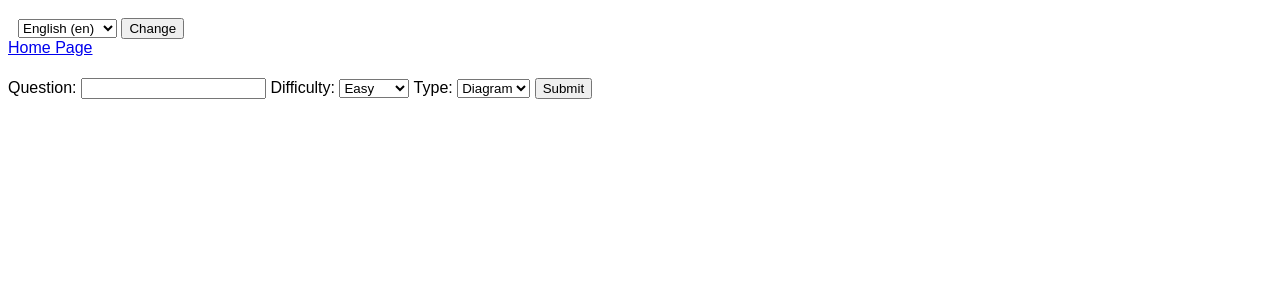
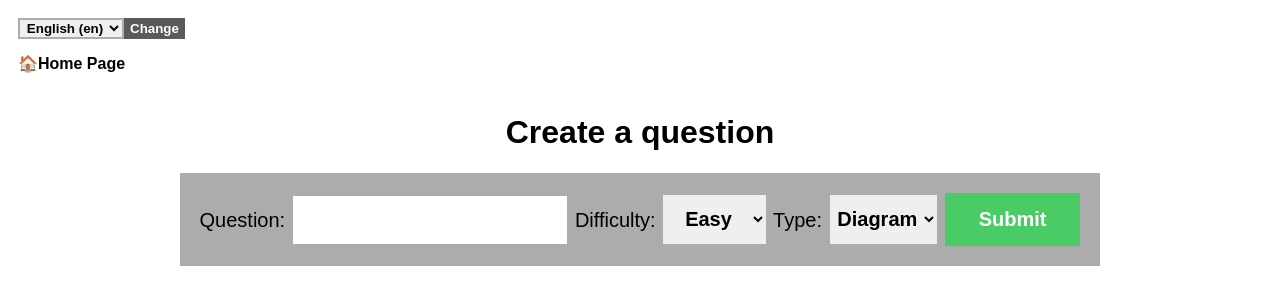
Before and after one commit to Gen1Code/ENGF2SC2, a Django app: page /createQuestion in a window 1280 px wide. Shown: the top 305 px of the page. Run offline with Django 4.2, Linux system fonts and the light colour scheme.

Commit message:
styling, layout, input buttons

```diff
--- a/SetTutor/static/style.css
+++ b/SetTutor/static/style.css
@@ -63,11 +63,6 @@
   .menu-button {
     min-width: 300px;
   }
-}
-
-#select-language {
-  padding-left: 10px;
-  padding-top: 10px;
 }
 
 #B {
@@ -158,7 +153,7 @@
 }
 
 #questiontitle {
-  font-family: DINNextRoundedLTW01-Regular, Verdana, sans-serif;
+  font-family: DINNextRoundedLTW01-Regular, sans-serif;
 }
 
 @import url(//db.onlinewebfonts.com/c/ab596f21664c5582567537d241e2a53e?family=DINNextRoundedLTW01-Regular);
@@ -167,20 +162,204 @@
   background-color: #dddddd53;
   padding: 15px;
   font-size: 35px;
-  font-family: DINNextRoundedLTW01-Regular, Verdana, sans-serif;
+  font-family: DINNextRoundedLTW01-Regular, sans-serif;
 
   font-weight: bolder;
 }
 
-#questionsubmit {
-  background-color: #5a5a5a; /* Green */
+#correcttext {
+  font-size: 30px;
+  color: #1bca1a;
+  font-family: DINNextRoundedLTW01-Regular, sans-serif;
+  margin-left: 15px;
+}
+
+#wrongtext {
+  font-size: 30px;
+  color: #f81515;
+  font-family: DINNextRoundedLTW01-Regular, sans-serif;
+  margin-left: 15px;
+}
+
+#answer-form {
+  display: flex;
+}
+
+#nextq {
+  background-color: #4caf50;
   border: none;
   color: white;
   padding: 15px 32px;
   text-align: center;
   text-decoration: none;
   display: inline-block;
+  font-size: 16px;
+  cursor: pointer;
+  margin-left: 25px;
+}
+
+#id_Answer {
+  color: black;
+  padding: 12.5px 3.3px;
+  text-align: center;
+  text-decoration: none;
+  display: inline-block;
+  font-size: 30px;
+  font-weight: bold;
+  border: 2.5px solid #acacac;
+  font-family: DINNextRoundedLTW01-Regular, sans-serif;
+}
+
+#questionsubmit {
+  background-color: #5a5a5a;
+  border: none;
+  color: white;
+  padding: 15px 34px;
+  text-align: center;
+  text-decoration: none;
+  display: inline-block;
   font-size: 20px;
   font-weight: bold;
   cursor: pointer;
+  font-family: DINNextRoundedLTW01-Regular, sans-serif;
 }
+
+#questionsubmit:hover {
+  background-color: #919191; /* Green */
+}
+
+#home-btn {
+  margin-left: 10px;
+  color: black;
+  /* padding: 12.5px 3.3px; */
+  text-align: center;
+  text-decoration: none;
+  display: inline-block;
+  /* font-size: 30px; */
+  font-weight: bold;
+  font-family: DINNextRoundedLTW01-Regular, sans-serif;
+}
+
+#home-btn:hover {
+  background-color: #ffa19c;
+}
+
+#select-language {
+  padding-left: 10px;
+  padding-top: 10px;
+  display: flex;
+  margin-bottom: 15px;
+}
+
+#language-dropdown {
+  color: black;
+  /* padding: 12.5px 3.3px; */
+  text-align: center;
+  text-decoration: none;
+  display: inline-block;
+  /* font-size: 30px; */
+  font-weight: bold;
+  border: 2.5px solid #acacac;
+  font-family: DINNextRoundedLTW01-Regular, sans-serif;
+}
+
+#submit-language {
+  background-color: #5a5a5a;
+  border: none;
+  color: white;
+  /* padding: 15px 34px; */
+  text-align: center;
+  text-decoration: none;
+  display: inline-block;
+  /* font-size: 20px; */
+  font-weight: bold;
+  cursor: pointer;
+  font-family: DINNextRoundedLTW01-Regular, sans-serif;
+}
+
+#symbols {
+  display: flex;
+}
+
+.symbol-btn {
+  margin-left: 10px;
+  margin-right: 10px;
+
+  background-color: #5a5a5a;
+  border: none;
+  color: white;
+  padding: 15px 34px;
+  text-align: center;
+  text-decoration: none;
+  display: inline-block;
+  font-size: 20px;
+  cursor: pointer;
+  font-family: DINNextRoundedLTW01-Regular, sans-serif;
+}
+
+.symbol-btn:hover {
+  background-color: #919191; /* Green */
+}
+
+#id_Difficulty {
+  color: black;
+  padding: 12.5px 3.3px;
+  text-align: center;
+  text-decoration: none;
+  display: inline-block;
+  font-size: 20px;
+  font-weight: bold;
+  border: 2.5px solid #acacac;
+  font-family: DINNextRoundedLTW01-Regular, sans-serif;
+}
+
+#id_Question {
+  color: black;
+  padding: 12.5px 3.3px;
+  text-align: center;
+  text-decoration: none;
+  display: inline-block;
+  font-size: 20px;
+  font-weight: bold;
+  border: 2.5px solid #acacac;
+  font-family: DINNextRoundedLTW01-Regular, sans-serif;
+}
+
+#id_Type {
+  color: black;
+  padding: 12.5px 3.3px;
+  text-align: center;
+  text-decoration: none;
+  display: inline-block;
+  font-size: 20px;
+  font-weight: bold;
+  border: 2.5px solid #acacac;
+  font-family: DINNextRoundedLTW01-Regular, sans-serif;
+}
+
+#create-question-container {
+  display: flex;
+  flex-direction: column;
+  align-items: center;
+  margin: 20px;
+}
+
+#questionform {
+  background-color: #acacac;
+  padding: 20px;
+  font-size: 20px;
+}
+
+#create-question-submit {
+  background-color: #4bcb66;
+  border: none;
+  color: white;
+  padding: 15px 34px;
+  text-align: center;
+  text-decoration: none;
+  display: inline-block;
+  font-size: 20px;
+  font-weight: bold;
+  cursor: pointer;
+  font-family: DINNextRoundedLTW01-Regular, sans-serif;
+}
--- a/SetTutor/templates/CreateQuestion.html
+++ b/SetTutor/templates/CreateQuestion.html
@@ -36,8 +36,9 @@
   }
 </script>
 {% endblock%} {% block body %}
-<a href="/">{% trans "Home Page" %}</a>
-<h1></h1>
+<a href="/" id="home-btn">🏠{% trans "Home Page"%}</a>
+<div id="create-question-container">
+  <h1>Create a question</h1>
   <form
     id="questionform"
     action="createQuestion"
@@ -45,7 +46,8 @@
     onsubmit="setAnswer()"
     novalidate
   >
-  {% csrf_token %} {{form}} <input type="submit" value="{% trans "Submit" %}" />
+    {% csrf_token %} {{form}} <input id="create-question-submit" type="submit"
+    value="{% trans "Submit" %}" />
   </form>
 
   <svg
@@ -103,7 +105,9 @@
     >
       B
     </text>
-  <text x="20" y="390" font-family="Verdana" font-size="35" fill="blue">A</text>
+    <text x="20" y="390" font-family="Verdana" font-size="35" fill="blue">
+      A
+    </text>
     <text x="400" y="390" font-family="Verdana" font-size="35" fill="blue">
       C
     </text>
@@ -143,5 +147,6 @@
       />
     </g>
   </svg>
+</div>
 
 {%endblock%}
--- a/SetTutor/templates/LanguageSelection.html
+++ b/SetTutor/templates/LanguageSelection.html
@@ -2,7 +2,7 @@
 <form action="setlanguage" method="post" id="select-language">
     {% csrf_token %}
     <input name="next" type="hidden" value="{{ request.path }}" />
-    <select name="Language">
+    <select name="Language" id="language-dropdown">
         {% get_current_language as LANGUAGE_CODE %}
         {% get_available_languages as LANGUAGES %}
         {% get_language_info_list for LANGUAGES as languages %}
@@ -12,5 +12,5 @@
             </option>
         {% endfor %}
     </select>
-    <input type="submit" value="Change" />
+    <input type="submit" value="Change" id="submit-language"/>
 </form>
```
Also changed, not shown: SetTutor/templates/questionpage.html (+22 -13 lines). Lines whose indentation alone changed are shown as unchanged.
